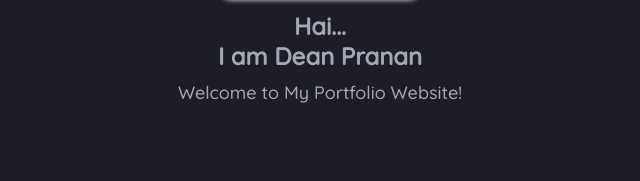
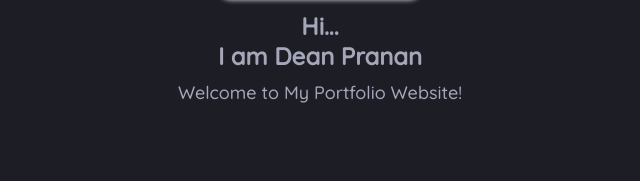
Before and after one commit to DeanT802/deant802.github.io, a plain HTML site: page index.html in a window 1280 px wide. Shown: the part 534-715 px from the top of the page, 320-960 px from the left. Drawn offline with Linux system fonts and the light colour scheme.

Commit message:
Update index.html

```diff
--- a/index.html
+++ b/index.html
@@ -41,7 +41,7 @@
 		<section class="banner">
 			<div class="container">
 					<center><img src="img/Dean.jpg">
-					<h2>Hai...<br>
+					<h2>Hi...<br>
 						I am <span class="efek-ngetik"></span></h2>
 					<p>Welcome to My Portfolio Website!</p></center>
 			</div>
```
